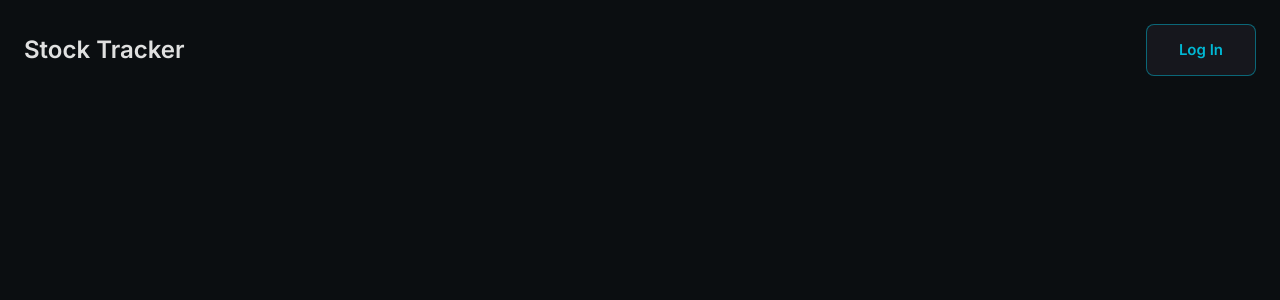
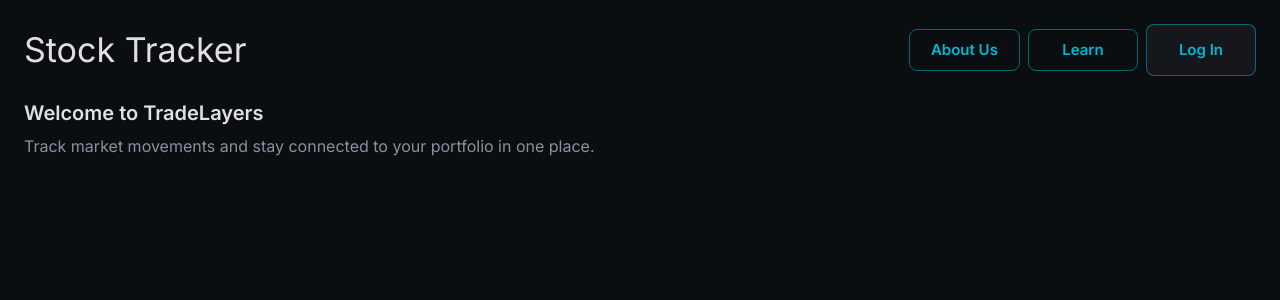
Before and after one commit to TradeLayers/FE, a React (Vite) app: page / in a window 1280 px wide. Shown: the top 300 px of the page. Built offline with nearby package versions, Linux system fonts and the light colour scheme.

Commit message:
STC-57: Learn, About Us pages (#22)
* Added routes to different pages

* Added header and Nav styles

* Added Added About Us and Learn navigation buttons in header

* Added About page

* Added Home page

* Added a simple Learn page

* Clicking the website Title brings to Main Page

```diff
--- a/src/MainPage.styles.ts
+++ b/src/MainPage.styles.ts
@@ -9,6 +9,19 @@
     justifyContent: 'space-between',
     alignItems: 'center',
     mb: 3,
+    gap: 2,
+    flexWrap: 'wrap',
+};
+
+export const HeaderActions: SxProps<Theme> = {
+    display: 'flex',
+    alignItems: 'center',
+    gap: 1,
+    flexWrap: 'wrap',
+};
+
+export const NavButton: SxProps<Theme> = {
+    minWidth: 110,
 };
 
 export const AuthButton: SxProps<Theme> = {
--- a/src/MainPage.tsx
+++ b/src/MainPage.tsx
@@ -1,5 +1,5 @@
-import { Outlet, useNavigate } from 'react-router-dom';
-import { Box, Typography } from '@mui/material';
+import { Outlet, useLocation, useNavigate } from 'react-router-dom';
+import { Box, Button } from '@mui/material';
 import { signOut } from 'firebase/auth';
 import { useDispatch, useSelector } from 'react-redux';
 
@@ -8,15 +8,16 @@
 import { type RootState } from '@store/store';
 import { resetUserInfo } from '@store/userSlice';
 import LogInButton from './components/LogInButton';
-import { HeaderRow, PageWrapper } from './MainPage.styles';
+import { HeaderActions, HeaderRow, NavButton, PageWrapper } from './MainPage.styles';
 
 const MainPage: React.FC = () => {
     const navigate = useNavigate();
+    const location = useLocation();
     const dispatch = useDispatch();
     const userType = useSelector((state: RootState) => state.userSliceName.userType);
     const isLoggedIn = userType !== UserType.Guest;
 
-    const handleAuthButtonClick = async () => {
+    const handleAuthButtonClick = async (): Promise<void> => {
         if (!isLoggedIn) {
             navigate('/login');
             return;
@@ -27,13 +28,53 @@
         navigate('/');
     };
 
+    const handleNavigate = (path: string): void => {
+        navigate(path);
+    };
+
+    const isActivePath = (path: string): boolean => location.pathname === path;
+
     return (
         <Box sx={PageWrapper}>
             <Box sx={HeaderRow}>
-                <Typography variant="h4" component="h1">
+                <Button
+                    variant="text"
+                    size="large"
+                    onClick={() => handleNavigate('/')}
+                    sx={{
+                        p: 0,
+                        minWidth: 'auto',
+                        textTransform: 'none',
+                        color: 'text.primary',
+                        fontSize: '2.125rem',
+                        fontWeight: 400,
+                        lineHeight: 1.235,
+                        '&:hover': {
+                            backgroundColor: 'transparent',
+                        },
+                    }}
+                >
                     Stock Tracker
-                </Typography>
-                <LogInButton isLoggedIn={isLoggedIn} onClick={handleAuthButtonClick} />
+                </Button>
+                <Box sx={HeaderActions}>
+                    <Button
+                        variant={isActivePath('/about') ? 'contained' : 'outlined'}
+                        size="large"
+                        sx={NavButton}
+                        onClick={() => handleNavigate('/about')}
+                    >
+                        About Us
+                    </Button>
+                    <Button
+                        variant={isActivePath('/learn') ? 'contained' : 'outlined'}
+                        size="large"
+                        sx={NavButton}
+                        onClick={() => handleNavigate('/learn')}
+                    >
+                        Learn
+                    </Button>
+                    <LogInButton isLoggedIn={isLoggedIn} onClick={handleAuthButtonClick} />
+                </Box>
             </Box>
             <Outlet />
         </Box>
--- /dev/null
+++ b/src/features/About/AboutPage.tsx
@@ -0,0 +1,65 @@
+import { Avatar, Box, Paper, Stack, Typography } from '@mui/material';
+
+const contributors = [
+    'Matas Brazauskas',
+    'Steponas Kaminskas',
+    'Titas Aleškevičius',
+];
+
+const getInitials = (name: string): string =>
+    name
+        .split(' ')
+        .filter(Boolean)
+        .map((part) => part[0]?.toUpperCase() ?? '')
+        .join('')
+        .slice(0, 2);
+
+const AboutPage: React.FC = () => {
+    return (
+        <Box>
+            <Typography variant="h5" component="h2" gutterBottom>
+                About Us
+            </Typography>
+            <Typography variant="body1" color="text.secondary" paragraph>
+                TradeLayers is a student-driven project that simulates a stock tracking platform
+                with no risks or fees. We are passionate about creating tools that empower users to
+                stay informed and make smarter decisions in the financial markets.
+            </Typography>
+            <Typography variant="body1" color="text.secondary" paragraph>
+                We are building tools that help users monitor stocks, understand trends, and make
+                informed decisions.
+            </Typography>
+            <Typography variant="body1" color="text.secondary">
+                Our team consists of students from Kaunas University of Technology:
+            </Typography>
+
+            <Stack spacing={1.5} sx={{ mt: 2, maxWidth: 720 }}>
+                {contributors.map((person) => (
+                    <Paper
+                        key={person}
+                        variant="outlined"
+                        sx={{
+                            p: 1.5,
+                            display: 'flex',
+                            alignItems: 'center',
+                            gap: 1.5,
+                            borderRadius: 2,
+                        }}
+                    >
+                        <Avatar sx={{ width: 36, height: 36 }}>{getInitials(person)}</Avatar>
+                        <Box>
+                            <Typography variant="subtitle1" sx={{ lineHeight: 1.2 }}>
+                                {person}
+                            </Typography>
+                            <Typography variant="caption" color="text.secondary">
+                                Project contributor
+                            </Typography>
+                        </Box>
+                    </Paper>
+                ))}
+            </Stack>
+        </Box>
+    );
+};
+
+export default AboutPage;
--- /dev/null
+++ b/src/features/Home/HomePage.tsx
@@ -0,0 +1,17 @@
+import { Box, Typography } from '@mui/material';
+
+const HomePage: React.FC = () => {
+    return (
+        <Box>
+            <Typography variant="h5" component="h2" gutterBottom>
+                Welcome to TradeLayers
+            </Typography>
+            <Typography variant="body1" color="text.secondary">
+                Track market movements and stay connected to your portfolio
+                in one place.
+            </Typography>
+        </Box>
+    );
+};
+
+export default HomePage;
--- /dev/null
+++ b/src/features/Learn/LearnPage.tsx
@@ -0,0 +1,24 @@
+import { Box, List, ListItem, ListItemText, Typography } from '@mui/material';
+
+const LearnPage: React.FC = () => {
+    return (
+        <Box>
+            <Typography variant="h5" component="h2" gutterBottom>
+                Instructions
+            </Typography>
+            <Typography variant="body1" color="text.secondary" paragraph>
+                This will go over the main features of the app and how to use them.
+            </Typography>
+            <List dense>
+                <ListItem disablePadding>
+                    <ListItemText
+                        primary="User account creation"
+                        secondary="To create an account, click the 'Login' button in the top right corner and follow the prompts to sign up using your email and password."
+                    />
+                </ListItem>
+            </List>
+        </Box>
+    );
+};
+
+export default LearnPage;
--- a/src/main.tsx
+++ b/src/main.tsx
@@ -15,12 +15,20 @@
 
 const MainPage = lazy(() => import('./MainPage.tsx'));
 const LoginPage = lazy(() => import('./features/Login/LoginPage.tsx'));
+const HomePage = lazy(() => import('./features/Home/HomePage.tsx'));
+const AboutPage = lazy(() => import('./features/About/AboutPage.tsx'));
+const LearnPage = lazy(() => import('./features/Learn/LearnPage.tsx'));
 
-function Main() {
+function Main(): React.JSX.Element {
     return (
         <BrowserRouter>
             <Routes>
-                <Route path="*" element={<MainPage />} />
+                <Route path="/" element={<MainPage />}>
+                    <Route index element={<HomePage />} />
+                    <Route path="about" element={<AboutPage />} />
+                    <Route path="learn" element={<LearnPage />} />
+                    <Route path="*" element={<HomePage />} />
+                </Route>
                 <Route path="login" element={<LoginPage />} />
             </Routes>
         </BrowserRouter>
```
